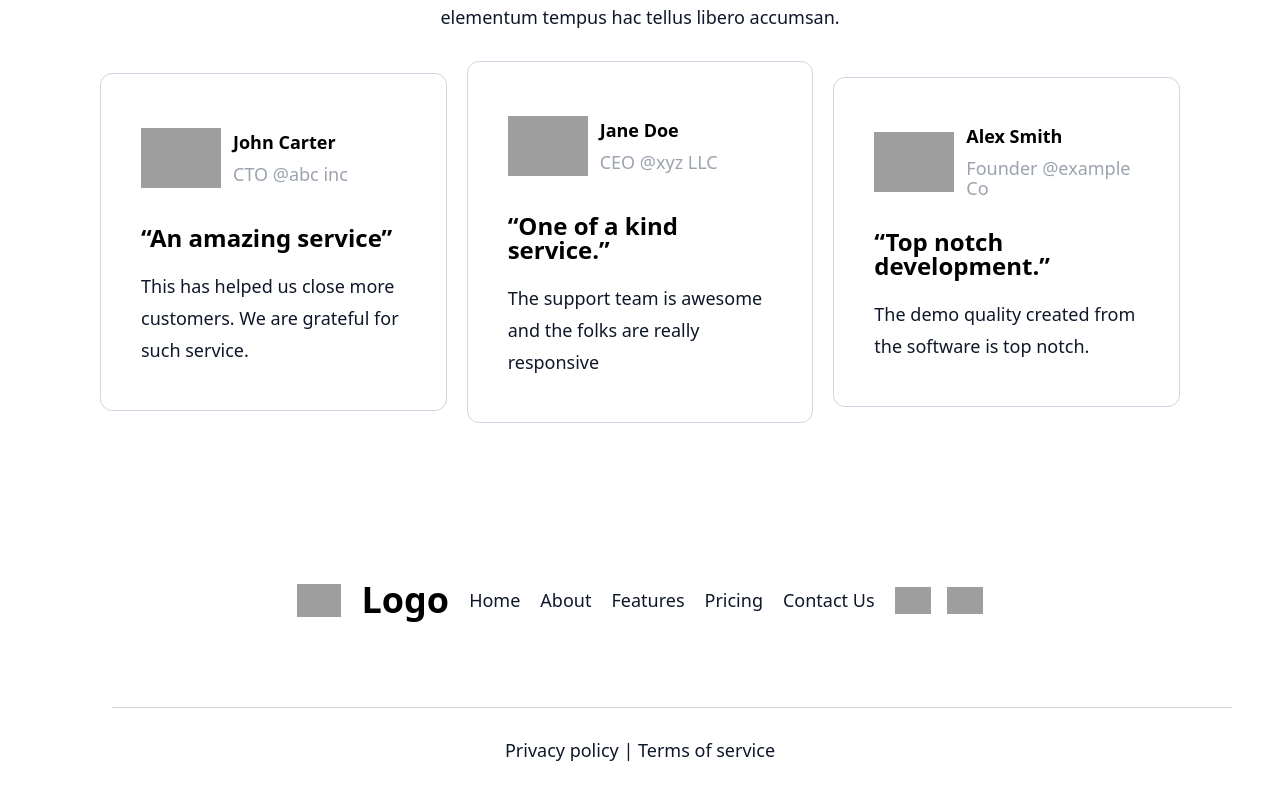
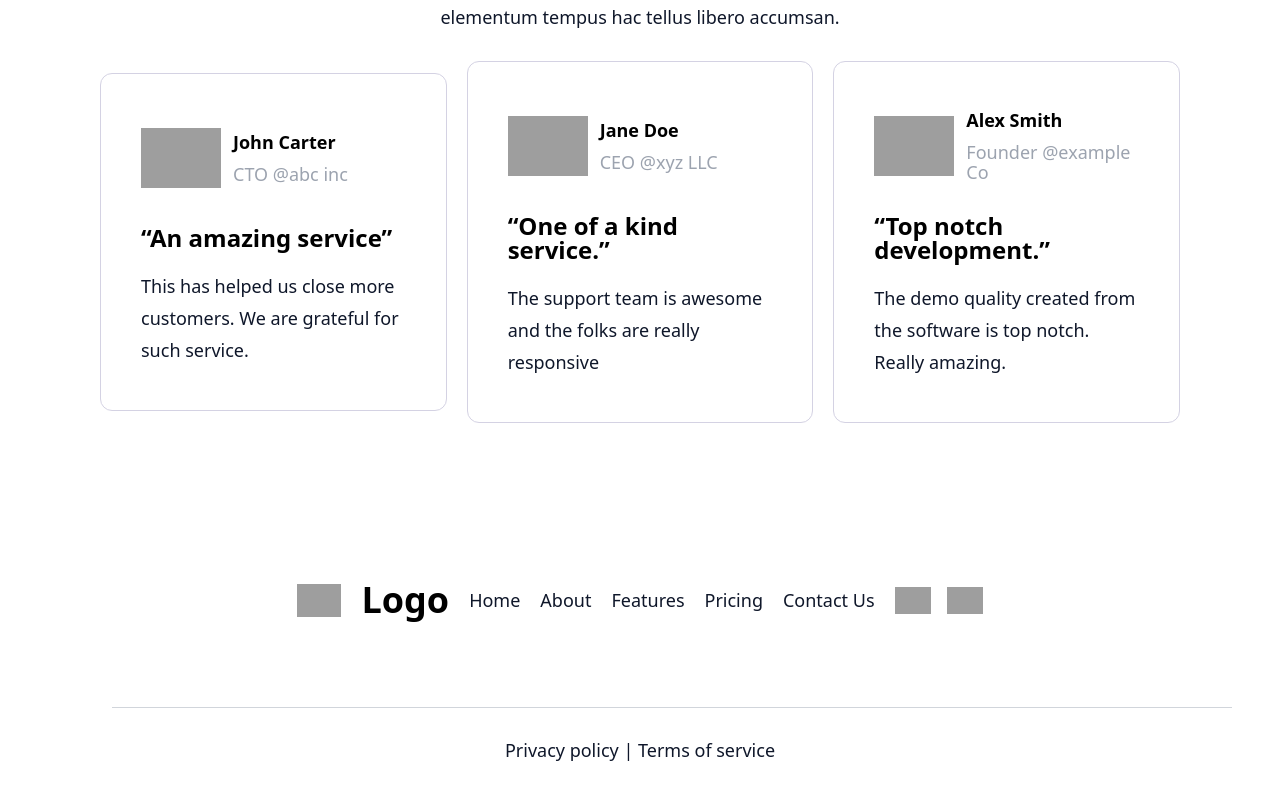
Before and after one commit to rahulbansal16/tob1, a Next.js app: page / in a window 1280 px wide. Shown: the part 4198-4998 px from the top of the page. Built offline with nearby package versions, Linux system fonts and the light colour scheme; grey boxes are pictures that could not be loaded.

Commit message:
added one more text

```diff
--- a/src/app/page.js
+++ b/src/app/page.js
@@ -373,7 +373,7 @@ function TestimonialComponent() {
             name="Alex Smith"
             position="Founder @example Co"
             quote="“Top notch development.”"
-            description="The demo quality created from the software is top notch."
+            description="The demo quality created from the software is top notch. Really amazing."
           />
         </div>
       </form>
```
